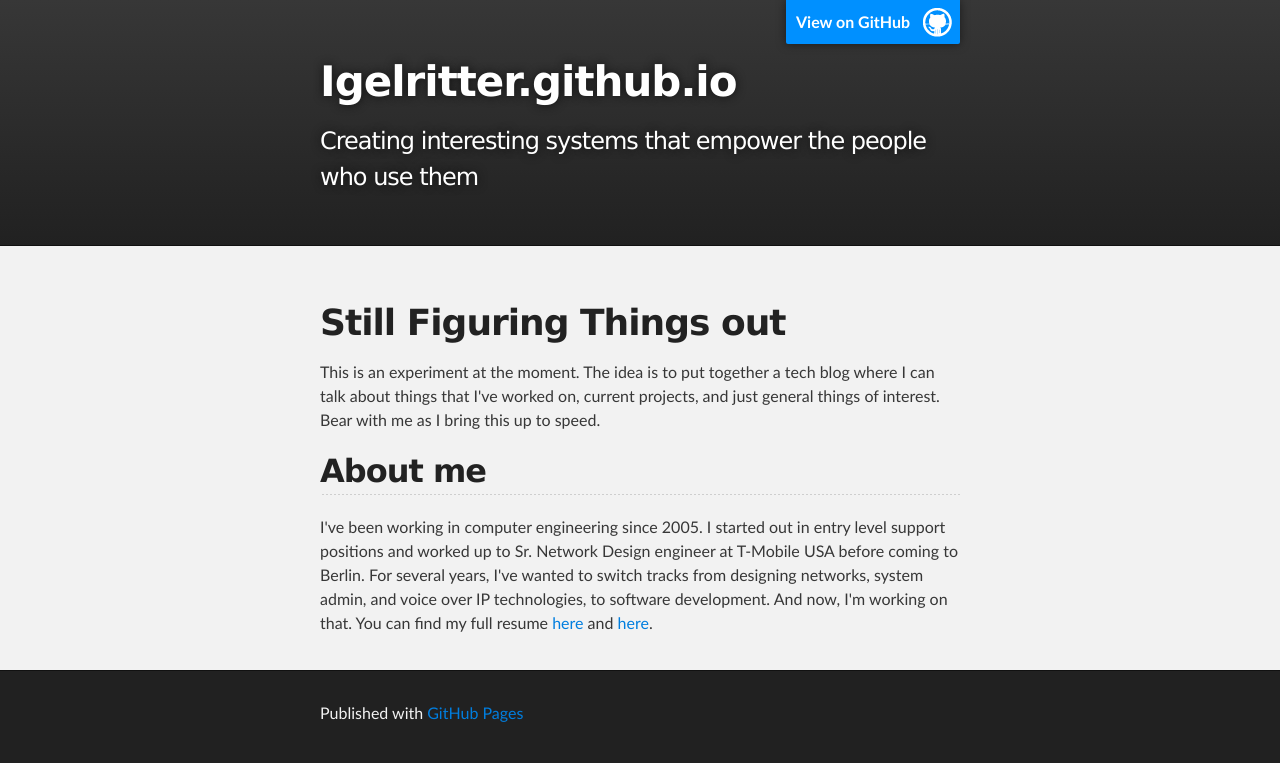
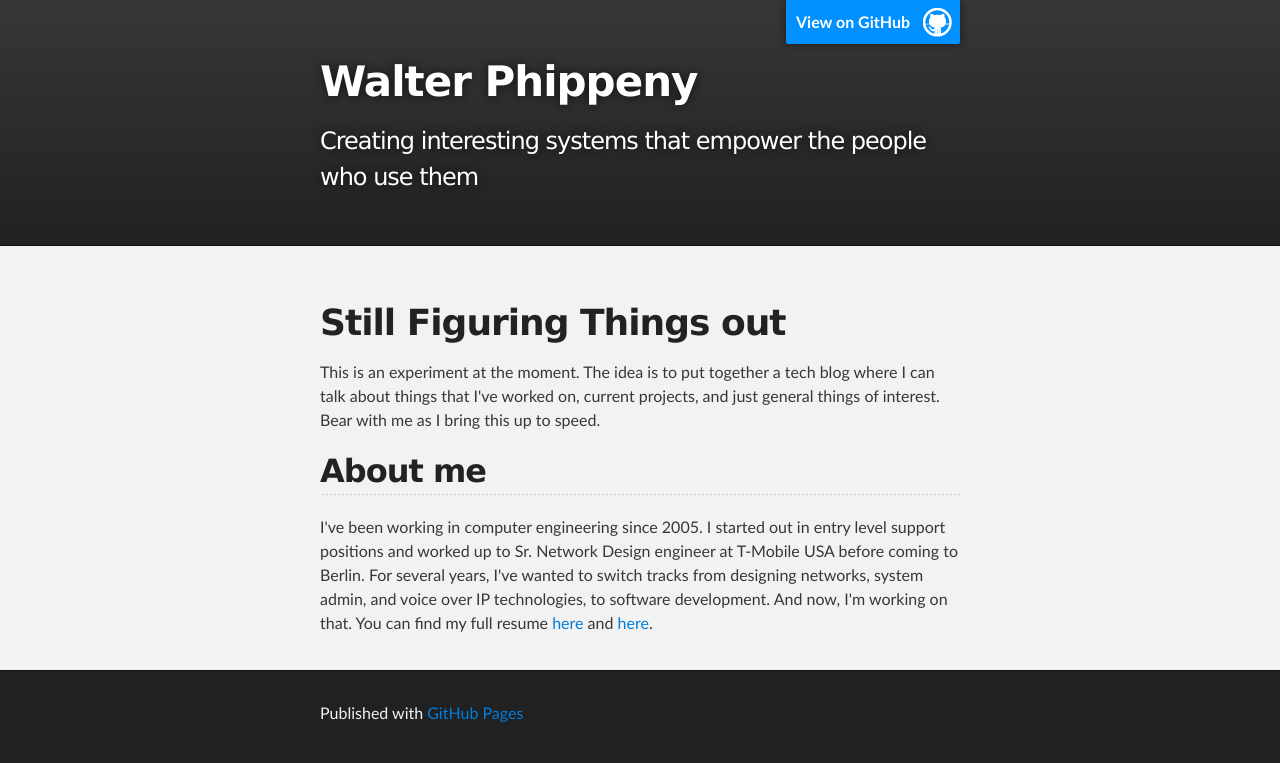
Before and after one commit to igelritter/igelritter.github.io, a plain HTML site: page index.html in a window 1280 px wide. Drawn offline with Linux system fonts and the light colour scheme.

Commit message:
Update index.html

```diff
--- a/index.html
+++ b/index.html
@@ -18,7 +18,7 @@
         <header class="inner">
           <a id="forkme_banner" href="https://github.com/igelritter">View on GitHub</a>
 
-          <h1 id="project_title">Igelritter.github.io</h1>
+          <h1 id="project_title">Walter Phippeny</h1>
           <h2 id="project_tagline">Creating interesting systems that empower the people who use them</h2>
 
         </header>
```
